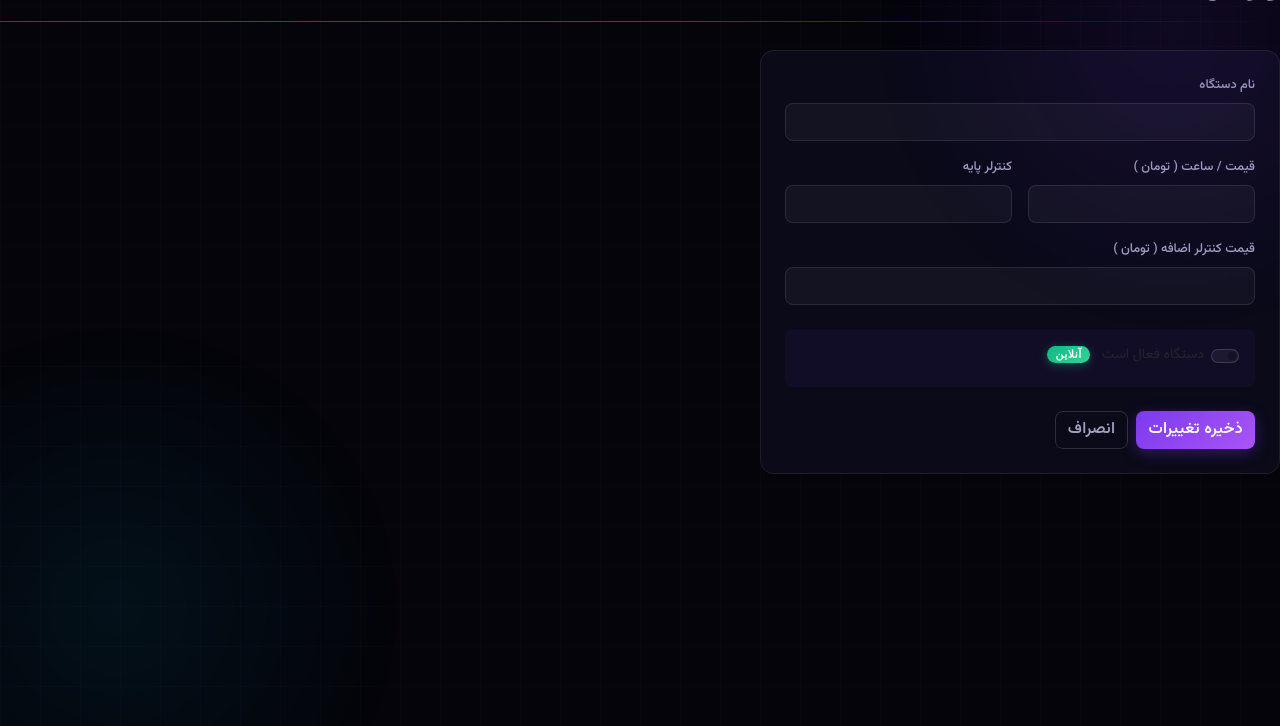
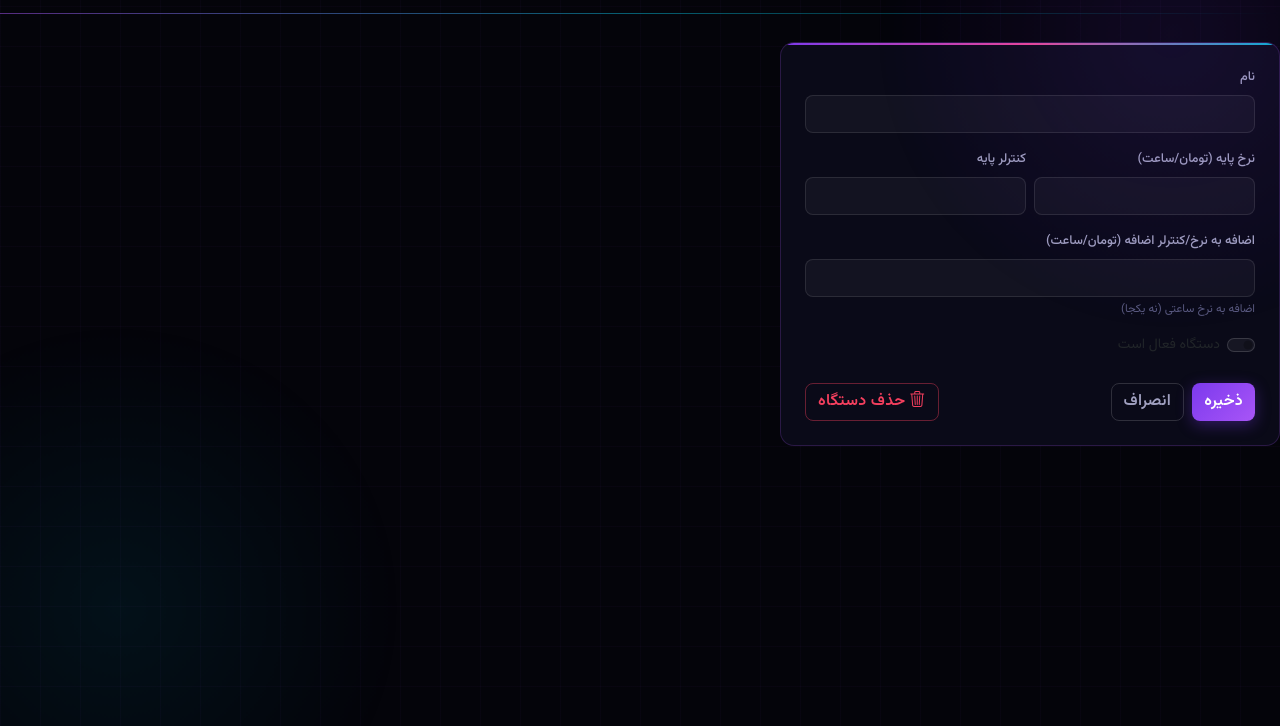
Before and after one commit to sina-mobarez/gamenet-management-system, a Django app: template templates/device_edit.html in a window 1280 px wide. Shown: the part 74-800 px from the top of the page. Run offline with Django 5.2, Linux system fonts and the light colour scheme; the template is opened without the code that fills it, so the values that code supplies are empty; some libraries are stand-ins or nearby versions; some web fonts are replaced.

Commit message:
fix : update device edit page

```diff
--- a/templates/device_edit.html
+++ b/templates/device_edit.html
@@ -1,48 +1,38 @@
 {% extends 'base.html' %}
-{% load shamsi %}
 {% block title %}ویرایش {{ device.name }}{% endblock %}
 {% block content %}
 <div class="page-header">
-  <a href="{% url 'devices_manage' %}" class="btn btn-sm btn-outline-secondary mb-3">← دستگاه‌ها</a>
+  <a href="{% url 'devices_manage' %}" class="btn btn-outline-secondary btn-sm mb-2">← دستگاه‌ها</a>
   <h2>ویرایش: {{ device.name }}</h2>
 </div>
-<div class="card p-4" style="max-width:520px">
+<div class="card p-4 fade-in" style="max-width:500px;border-color:rgba(168,85,247,.2)">
+  <div style="position:absolute;top:0;right:0;left:0;height:2px;background:var(--grad-main);border-radius:var(--radius) var(--radius) 0 0"></div>
   <form method="post">
     {% csrf_token %}
+    <div class="mb-3"><label class="form-label">نام</label>
+      <input type="text" name="name" class="form-control" value="{{ device.name }}" required></div>
+    <div class="row g-2 mb-3">
+      <div class="col"><label class="form-label">نرخ پایه (تومان/ساعت)</label>
+        <input type="number" name="price_per_hour" class="form-control ltr" step="1000" value="{{ device.price_per_hour }}" required></div>
+      <div class="col"><label class="form-label">کنترلر پایه</label>
+        <input type="number" name="included_controllers" class="form-control ltr" value="{{ device.included_controllers }}" min="0"></div>
+    </div>
     <div class="mb-3">
-      <label class="form-label">نام دستگاه</label>
-      <input type="text" name="name" class="form-control" value="{{ device.name }}" required>
+      <label class="form-label">اضافه به نرخ/کنترلر اضافه (تومان/ساعت)</label>
+      <input type="number" name="extra_controller_price" class="form-control ltr" step="1000" value="{{ device.extra_controller_price }}">
+      <div style="font-size:.72rem;color:var(--text-3);margin-top:.25rem">اضافه به نرخ ساعتی (نه یکجا)</div>
     </div>
-    <div class="row g-3 mb-3">
-      <div class="col">
-        <label class="form-label">قیمت / ساعت ( تومان )</label>
-        <input type="number" name="price_per_hour" class="form-control ltr"
-               step="0.01" value="{{ device.price_per_hour }}" required>
-      </div>
-      <div class="col">
-        <label class="form-label">کنترلر پایه</label>
-        <input type="number" name="included_controllers" class="form-control ltr"
-               value="{{ device.included_controllers }}" min="0">
-      </div>
-    </div>
-    <div class="mb-4">
-      <label class="form-label">قیمت کنترلر اضافه ( تومان )</label>
-      <input type="number" name="extra_controller_price" class="form-control ltr"
-             step="0.01" value="{{ device.extra_controller_price }}">
-    </div>
-    <div class="p-3 rounded-3 mb-4" style="background:rgba(124,58,237,0.07);border:1px solid var(--border)">
-      <div class="form-check form-switch">
-        <input class="form-check-input" type="checkbox" name="is_active" id="isActive"
-               {% if device.is_active %}checked{% endif %}>
-        <label class="form-check-label" for="isActive">
-          دستگاه فعال است
-          <span class="badge badge-free ms-2">آنلاین</span>
-        </label>
-      </div>
+    <div class="form-check form-switch mb-4">
+      <input class="form-check-input" type="checkbox" name="is_active" id="isActive"
+             {% if device.is_active %}checked{% endif %}>
+      <label class="form-check-label" for="isActive">دستگاه فعال است</label>
     </div>
     <div class="d-flex gap-2">
-      <button type="submit" class="btn btn-primary">ذخیره تغییرات</button>
+      <button type="submit" class="btn btn-primary">ذخیره</button>
       <a href="{% url 'devices_manage' %}" class="btn btn-outline-secondary">انصراف</a>
+      <a href="{% url 'device_delete' device.pk %}" class="btn btn-outline-danger ms-auto">
+        <i class="bi bi-trash3 me-1"></i>حذف دستگاه
+      </a>
     </div>
   </form>
 </div>
```
